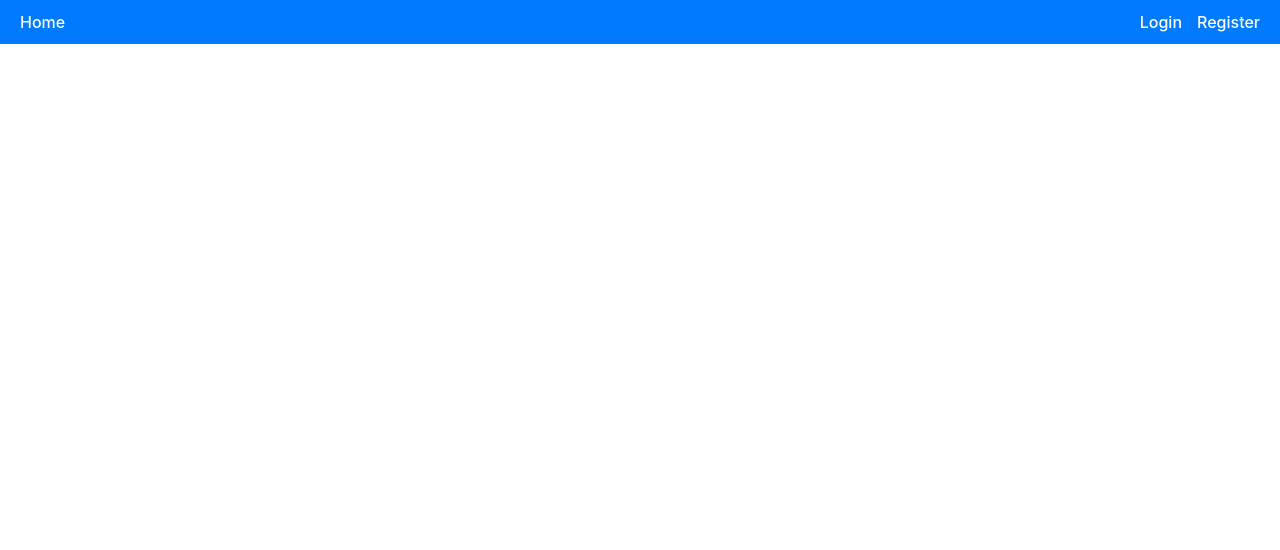
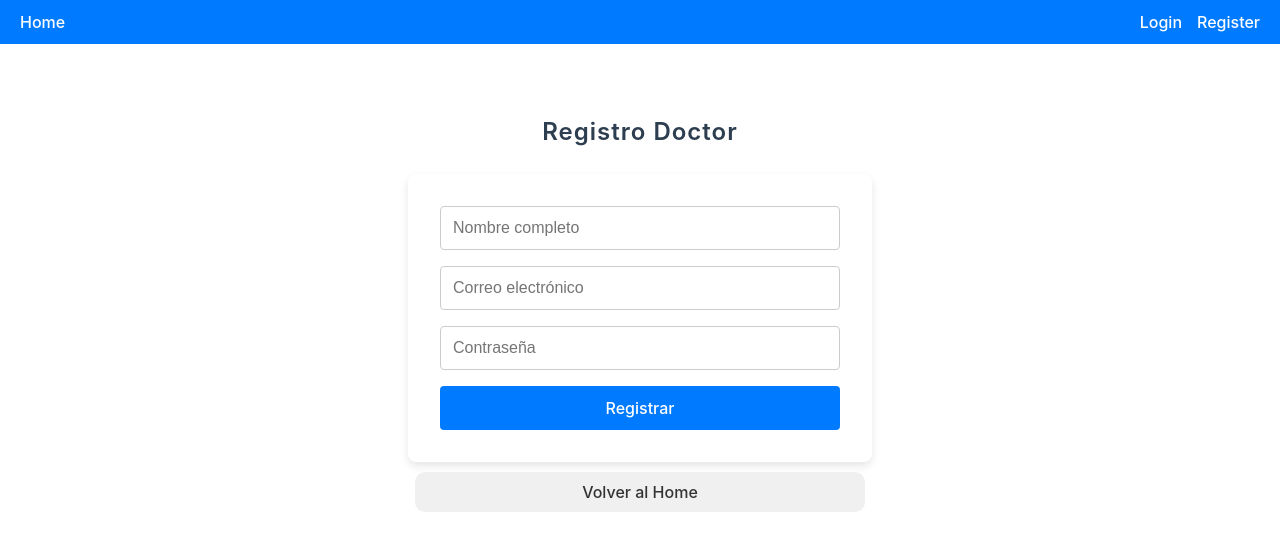
Before and after one commit to quevedoagostina/OMEGLE-EFI-JS-MED, a React (Vite) app in the folder omegle-med-app-web/: page /register_doctor in a window 1280 px wide. Before the commit this address had no page. Shown: the top 550 px of the page. Built offline with nearby package versions, Linux system fonts and the light colour scheme.

Commit message:
added function and page to create users for docs

```diff
--- a/omegle-med-app-web/src/App.jsx
+++ b/omegle-med-app-web/src/App.jsx
@@ -8,6 +8,7 @@ import Home from './components/Home';
 import Login from './components/Login';
 import Register from './components/Register';
 import AppointmentsList from './components/AppointmentsList';
+import RegisterDoctor from './components/RegisterDoctor';
 
 
 const App = () => {
@@ -19,6 +20,7 @@ const App = () => {
           <Route path="/" element={<Home />} />
           <Route path="/login" element={<Login />} />
           <Route path="/register" element={<Register />} />
+          <Route path="/register_doctor" element={<RegisterDoctor />} />
           <Route path="/appointments" element={<AppointmentsList />} />
         </Routes>
       </Router>
--- a/omegle-med-app-web/src/components/Navbar.jsx
+++ b/omegle-med-app-web/src/components/Navbar.jsx
@@ -14,7 +14,7 @@ const Navbar = () => {
           <>
             <Link to="/appointments" className={styles.link}>Citas</Link>
             {user?.role == 'admin' && (
-              <Link to="/register" className={styles.link}>Registrar Doctor</Link>
+              <Link to="/register_doctor" className={styles.link}>Registrar Doctor</Link>
             )}
             <button onClick={logout} className={styles.logoutButton}>Logout</button>
           </>
--- /dev/null
+++ b/omegle-med-app-web/src/components/RegisterDoctor.jsx
@@ -0,0 +1,76 @@
+import React, { useState } from 'react';
+import apiClient from '../utils/apiClient';
+import { useNavigate } from 'react-router-dom';
+import styles from './Register.module.css';
+
+const Register = () => {
+  const [formData, setFormData] = useState({ name: '', email: '', password: '', role:'doctor'});
+  const [message, setMessage] = useState('');
+  const [isSuccess, setIsSuccess] = useState(false);
+  const navigate = useNavigate();
+
+  const handleRegister = async (e) => {
+    e.preventDefault();
+    try {
+      await apiClient.post('/users/register', formData);
+      setMessage('Doctor Añadido.');
+      setIsSuccess(true);
+    } catch (err) {
+        console.log(formData)
+      setMessage('Error en el registro. Inténtalo de nuevo.');
+      setIsSuccess(false);
+    }
+  };
+
+  // Función para navegar al home sin completar el registro
+  const goToHome = () => {
+    navigate('/');
+  };
+
+  return (
+    <div className={styles.registerContainer}>
+      <h2>Registro Doctor</h2>
+      <form className={styles.form} onSubmit={handleRegister}>
+        <input
+          type="text"
+          className={styles.input}
+          placeholder="Nombre completo"
+          value={formData.name}
+          onChange={(e) => setFormData({ ...formData, name: e.target.value })}
+          required
+        />
+        <input
+          type="email"
+          className={styles.input}
+          placeholder="Correo electrónico"
+          value={formData.email}
+          onChange={(e) => setFormData({ ...formData, email: e.target.value })}
+          required
+        />
+        <input
+          type="password"
+          className={styles.input}
+          placeholder="Contraseña"
+          value={formData.password}
+          onChange={(e) => setFormData({ ...formData, password: e.target.value })}
+          required
+        />
+        <button type="submit" className={styles.button}>
+          Registrar
+        </button>
+      </form>
+      {message && (
+        <p className={`${styles.message} ${isSuccess ? styles.success : ''}`}>
+          {message}
+        </p>
+      )}
+
+      {/* Botón adicional para volver al home */}
+      <button onClick={goToHome} className={styles.homeButton}>
+        Volver al Home
+      </button>
+    </div>
+  );
+};
+
+export default Register;
```
Also changed, not shown: 1 other file (tests, documents, lock files or other folders).
